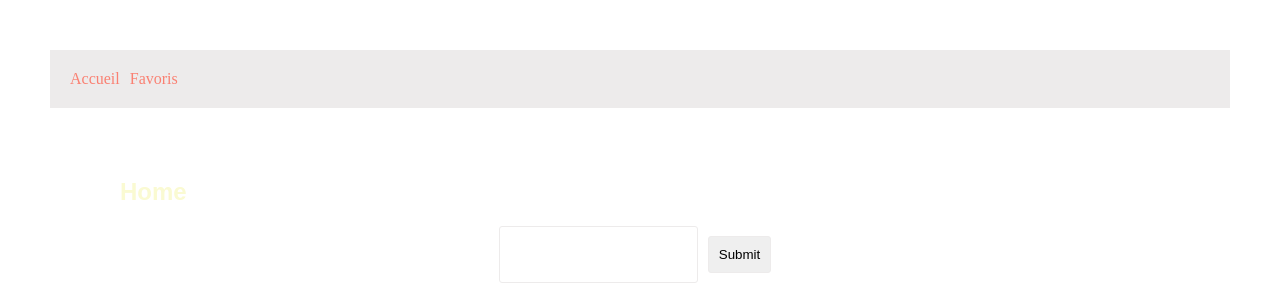
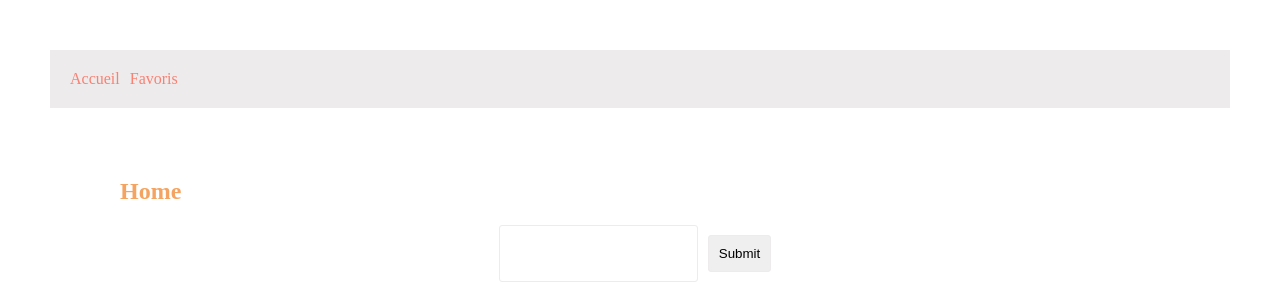
Before and after one commit to Lauraillouz/digitous-react, a React (Create React App) app in the folder weather/: page / in a window 1280 px wide. Shown: the top 283 px of the page. Built offline with nearby package versions, Linux system fonts and the light colour scheme.

Commit message:
added background images to cityCard component

```diff
--- a/weather/src/App.css
+++ b/weather/src/App.css
@@ -62,6 +62,9 @@ html {
   font-family: "Ubuntu", sans-serif;
   color: lightgoldenrodyellow;
 }
+.defaultTitle {
+  color: sandybrown;
+}
 
 /* Input + Button */
 .border {
@@ -86,6 +89,7 @@ html {
 /* CityCard */
 .cityCard {
   background-color: rgba(255, 255, 255, 0.5);
+  border-radius: 10px;
   padding: 20px;
   margin: 0 50px 0 50px;
 }
--- a/weather/src/components/CityCard.js
+++ b/weather/src/components/CityCard.js
@@ -1,8 +1,32 @@
 import { useContext } from "react";
 import { FavoritesContext } from "../App";
+import styled from "styled-components";
+
+const Background = styled.div`
+  background-image: ${(props) => {
+    console.log(props.weather);
+    switch (props.weather) {
+      case "Rain":
+        return "url('./img/rain.jpeg')";
+      case "Clouds":
+        return "url('./img/clouds.jpeg')";
+      case "Clear":
+        return "url('./img/sun.jpeg')";
+      case "Snow":
+        return "url('./img/snow.jpeg')";
+      case "Mist":
+        return "url('./img/mist.jpeg')";
+      case "Thunderstorm":
+        return "url('./img/thunderstorm.jpeg')";
+      default:
+        console.log(props.weather);
+    }
+  }};
+`;
 
 const CityCard = () => {
   const favoriteCitiesState = useContext(FavoritesContext);
+  console.log(favoriteCitiesState);
 
   const removeFromFavorites = (id) => {
     let newFavCities = favoriteCitiesState.favoriteCities.filter(
@@ -16,11 +40,22 @@ const CityCard = () => {
       {favoriteCitiesState.favoriteCities.map((favoriteCity) => {
         return (
           <div key={favoriteCity.id}>
+            <Background
+              weather={favoriteCity.weather ? favoriteCity.weather : ""}
+              style={{
+                backgroundPosition: "center",
+                backgroundSize: "cover",
+                backgroundRepeat: "no-repeat",
+                padding: "50px",
+              }}
+            >
+              <div className="cityCard">
                 <p className="m-10 center">City: {favoriteCity.city}</p>
                 <hr></hr>
                 <p className="m-10 center">
                   Temperature:
-              {Math.floor(parseInt(favoriteCity.temperature) - 273.15) + " °C"}
+                  {Math.floor(parseInt(favoriteCity.temperature) - 273.15) +
+                    " °C"}
                 </p>
                 <hr></hr>
                 <p className="m-10 center">Weather: {favoriteCity.weather}</p>
@@ -34,6 +69,8 @@ const CityCard = () => {
                   </button>
                 </div>
               </div>
+            </Background>
+          </div>
         );
       })}
     </div>
--- a/weather/src/views/Favorites.js
+++ b/weather/src/views/Favorites.js
@@ -3,8 +3,8 @@ import CityCard from "../components/CityCard";
 
 const Favorites = () => {
   return (
-    <div className="ms-10">
-      <h2 className="title p-20">Favorites</h2>
+    <div>
+      <h2 className="defaultTitle p-20">Favorites</h2>
       <CityCard />
     </div>
   );
--- a/weather/src/views/Home.js
+++ b/weather/src/views/Home.js
@@ -57,7 +57,9 @@ const Home = () => {
   const saveAsFavorite = () => {
     if (
       favoriteCitiesState.favoriteCities.length < 3 &&
-      !favoriteCitiesState.favoriteCities.includes(city)
+      !favoriteCitiesState.favoriteCities.includes(
+        favoriteCitiesState.favoriteCities.id
+      )
     ) {
       favoriteCitiesState.setFavoriteCities((prev) => [
         ...prev,
@@ -68,6 +70,7 @@ const Home = () => {
 
   return (
     <Background
+      value={{ weather, setWeather }}
       weather={weather ? weather : ""}
       style={{
         backgroundPosition: "center",
@@ -77,7 +80,7 @@ const Home = () => {
       }}
     >
       <div>
-        <h2 className="title p-20">Home</h2>
+        <h2 className={!weather ? "defaultTitle p-20" : "title p-20"}>Home</h2>
 
         <form
           className="flex justifyCenter mb-100"
```
Lines whose indentation alone changed are shown as unchanged.
